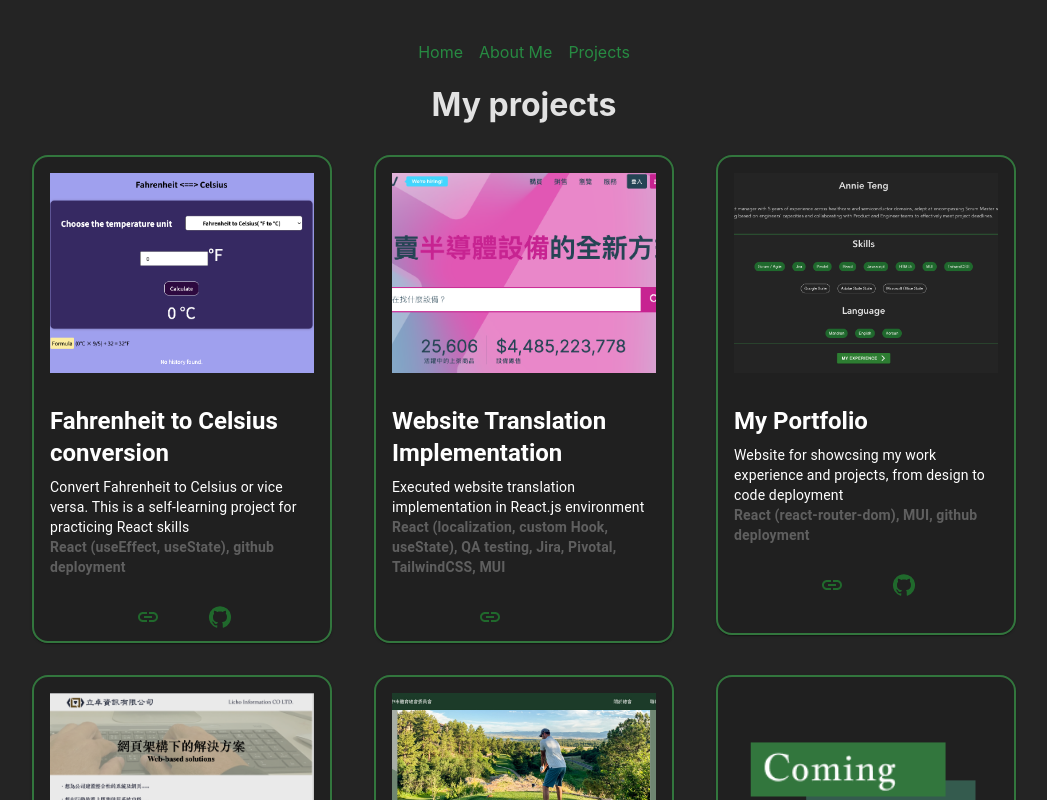
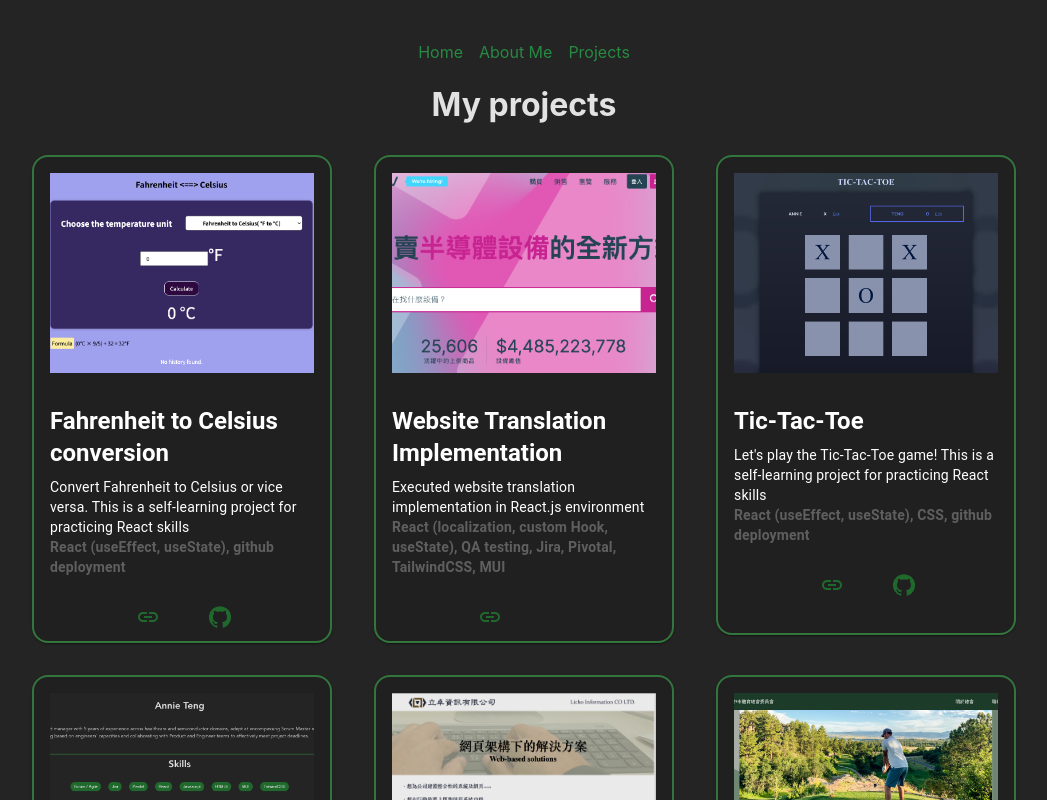
Before and after one commit to tengannie/portfolio, a React (Create React App) app: page /portfolio/projects in a window 1280 px wide. Shown: the top 800 px of the page, without its empty margins (116-1163 px from the left). Built offline with nearby package versions, Linux system fonts and the light colour scheme.

Commit message:
add tic tac toe project

```diff
--- a/src/pages/Projects.js
+++ b/src/pages/Projects.js
@@ -4,6 +4,7 @@ import FtoC from '../pic/FtoC.png'
 import TWmoov from '../pic/TWmoov.png'
 import Licho_website from '../pic/licho_website.png'
 import Golf from '../pic/golf.jpg'
+import Tic_Tac_Toe from '../pic/tic-tac-toe.png'
 import Coming_soon from '../pic/coming_soon.png'
 import Portfolio from '../pic/my_portfolio.png'
 
@@ -14,7 +15,6 @@ function Projects() {
         <>
             <h1> My projects</h1>
             <div className={classes.flex_container}>
-
                 <div>
                     <ProjectCard title="Fahrenheit to Celsius conversion"
                                 body="Convert Fahrenheit to Celsius or vice versa. This is a self-learning project for practicing React skills"
@@ -31,6 +31,15 @@ function Projects() {
                                 newtab="open"
                                 skill="React (localization, custom Hook, useState), QA testing, Jira, Pivotal, TailwindCSS, MUI"
                                 img={TWmoov}/>
+                </div>
+                <div>
+                    <ProjectCard title="Tic-Tac-Toe"
+                                body="Let's play the Tic-Tac-Toe game! This is a self-learning project for practicing React skills"
+                                link="https://tengannie.github.io/tic-tac-toe/"
+                                github="https://github.com/tengannie/tic-tac-toe"
+                                newtab="open"
+                                skill="React (useEffect, useState), CSS, github deployment"
+                                img={Tic_Tac_Toe}/>
                 </div>
                 <div>
                     <ProjectCard title="My Portfolio"
```
Also changed, not shown: src/pic/tic-tac-toe.png (added).
